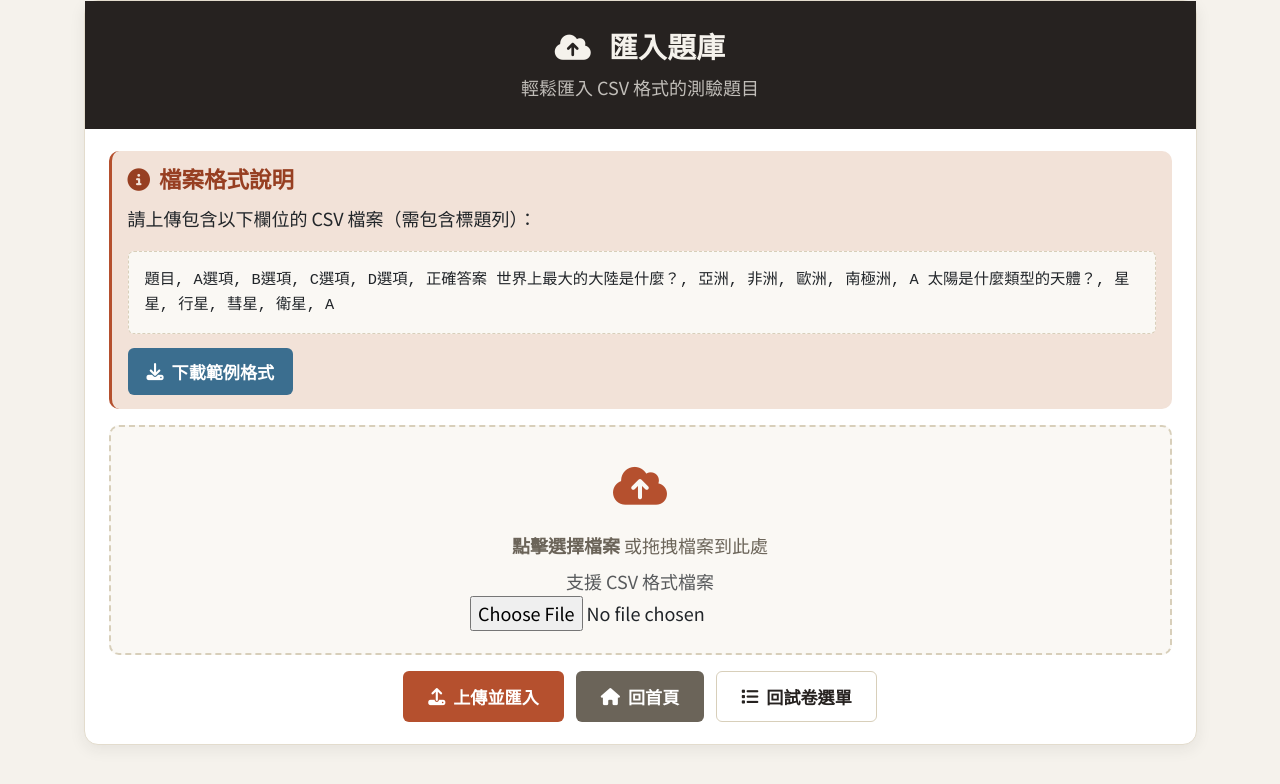
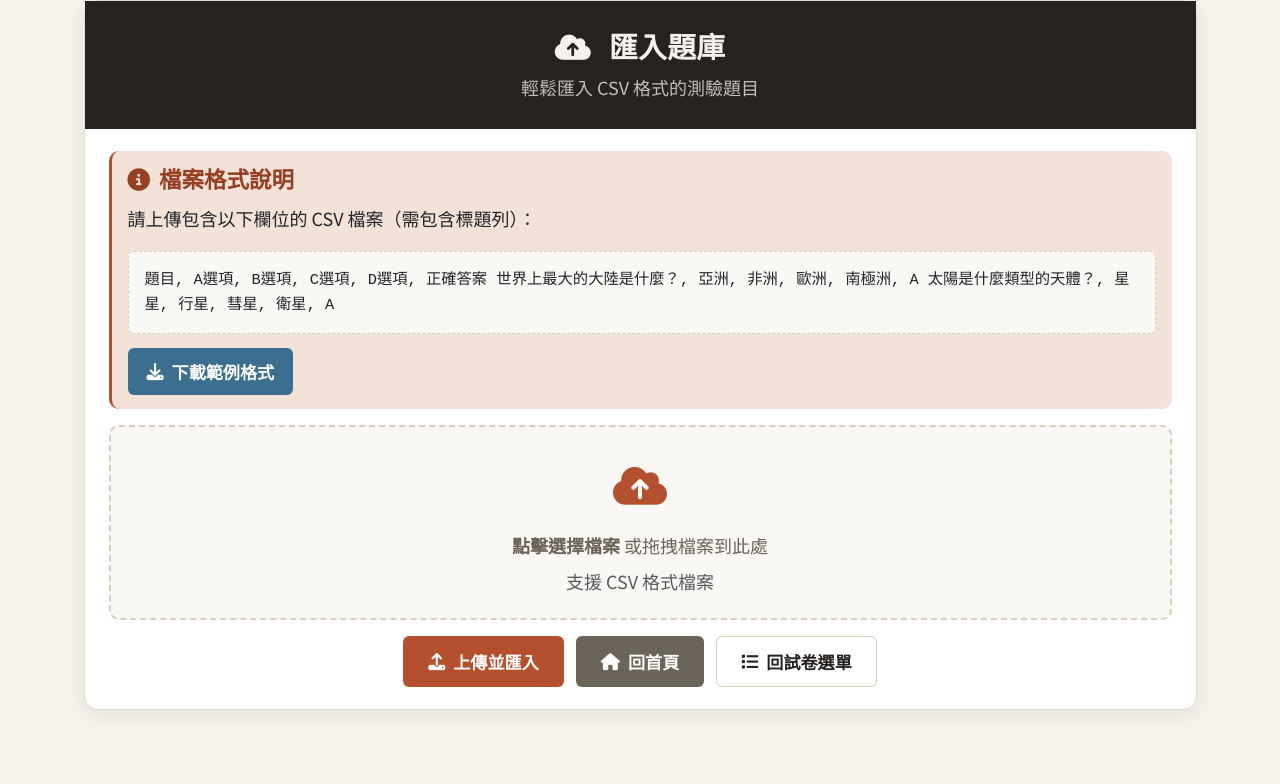
Before and after one commit to welly487/myquize, a PHP site: page /import.php in a window 1280 px wide. Shown: the top 784 px of the page. Run offline with PHP 8.4, Linux system fonts and the light colour scheme; the visitor is signed in with stand-in values (Sample User, id 1); some libraries are stand-ins or nearby versions.

Commit message:
Update import.php

```diff
--- a/import.php
+++ b/import.php
@@ -172,7 +172,6 @@ if ($_SERVER['REQUEST_METHOD'] === 'POST' && isset($_FILES['csv_file'])) {
                         </div>
                         <div class="text-muted">支援 CSV 格式檔案</div>
                         <div class="file-info" id="fileInfo" style="display: none;"></div>
-                        <input type="file" name="csv_file" id="csv_file" class="file-input-custom" accept=".csv" required>
                     </div>
 
                     <div class="button-group">
```
